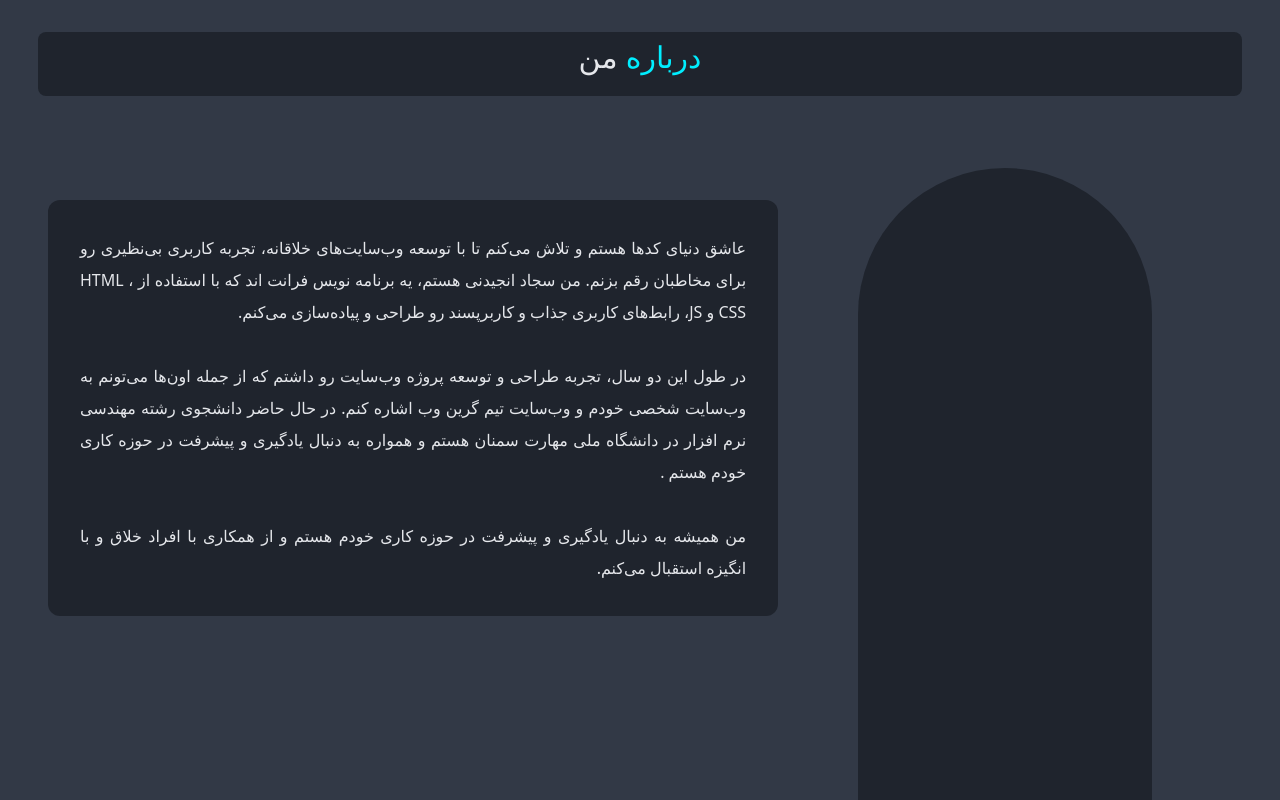
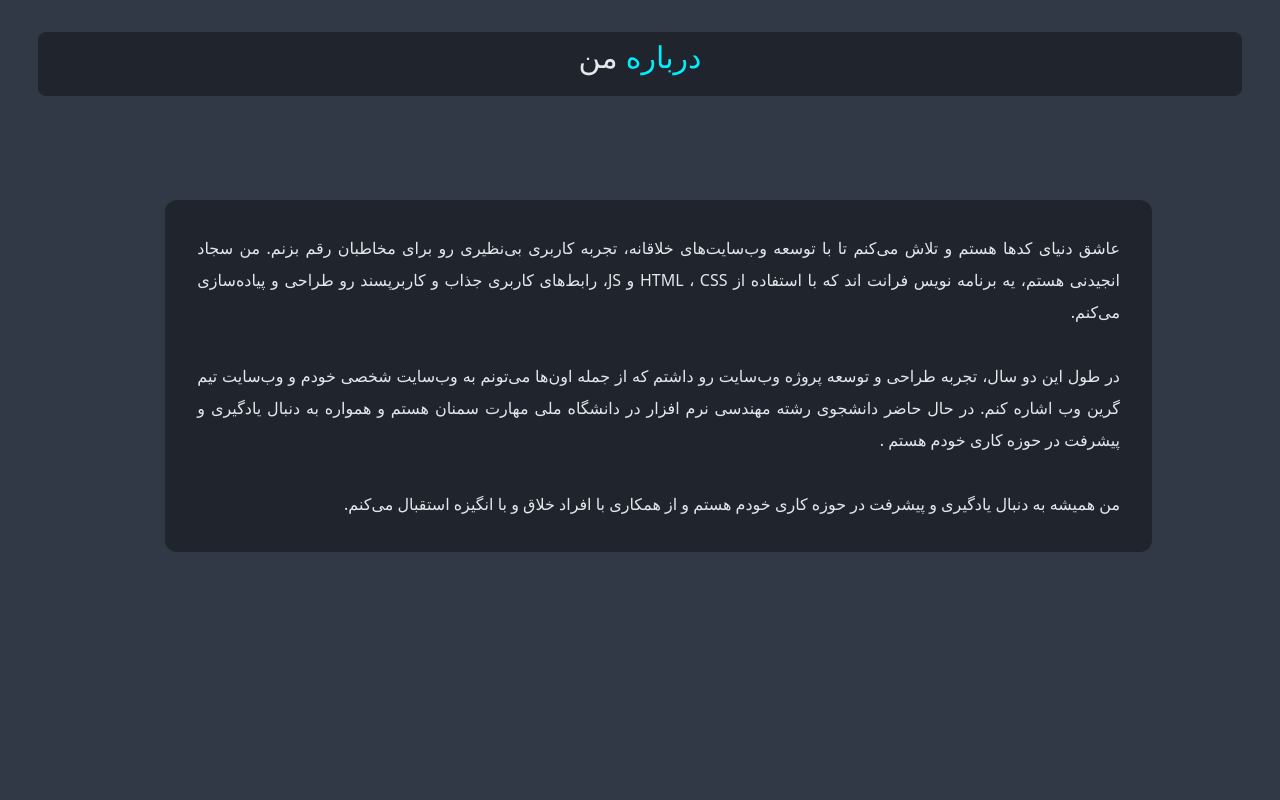
Before and after one commit to sajadanjidani/PresonalWebsite, a React (Create React App) app: page / in a window 1280 px wide. Shown: the part 800-1600 px from the top of the page. Built offline with nearby package versions, Linux system fonts and the light colour scheme; a web font is replaced by a local one.

Commit message:
finish v1.0.0

```diff
--- a/public/style.css
+++ b/public/style.css
@@ -685,6 +685,22 @@ video {
   top: 0px;
 }
 
+.bottom-0 {
+  bottom: 0px;
+}
+
+.bottom-10 {
+  bottom: 2.5rem;
+}
+
+.bottom-20 {
+  bottom: 5rem;
+}
+
+.-bottom-10 {
+  bottom: -2.5rem;
+}
+
 .z-50 {
   z-index: 50;
 }
@@ -944,6 +960,10 @@ video {
 }
 
 .w-full {
+  width: 100%;
+}
+
+.w-\[100\%\] {
   width: 100%;
 }
 
@@ -1754,6 +1774,10 @@ video {
     width: 94%;
   }
 
+  .lg\:w-10\/12 {
+    width: 83.333333%;
+  }
+
   .lg\:grid-cols-2 {
     grid-template-columns: repeat(2, minmax(0, 1fr));
   }
--- a/src/Component/AboutSection/AboutSection.jsx
+++ b/src/Component/AboutSection/AboutSection.jsx
@@ -23,12 +23,9 @@ const AboutSection = () => {
   }, [inView, visibleLength]);
 
   return (
-    <div className="grid lg:flex h-full lg:mx-12 my-6" ref={ref}>
-      {/* imagebox */}
-      <div className="hidden lg:block w-80 h-5/6 mt-12 mr-20 rounded-t-full bg-darkBgSection order-2 lg:order-1"></div>
-
+    <div className="flex h-full lg:mx-12 my-6" ref={ref}>
       {/* contentbox */}
-      <div className="w-[90%] lg:w-8/12 h-fit lg:mt-20 mx-auto lg:mr-20 pb-8 px-8 rounded-xl bg-darkBgSection order-1 lg:order-2">
+      <div className="w-[90%] lg:w-10/12 h-fit lg:mt-20 mx-auto lg:mr-20 pb-8 px-8 rounded-xl bg-darkBgSection order-1 lg:order-2">
         <p className="text-customeWhite text-justify whitespace-pre-line leading-8">
           {cleanedText.slice(0, visibleLength)}
         </p>
```
Also changed, not shown: public/image/myPic/myPic.png.
